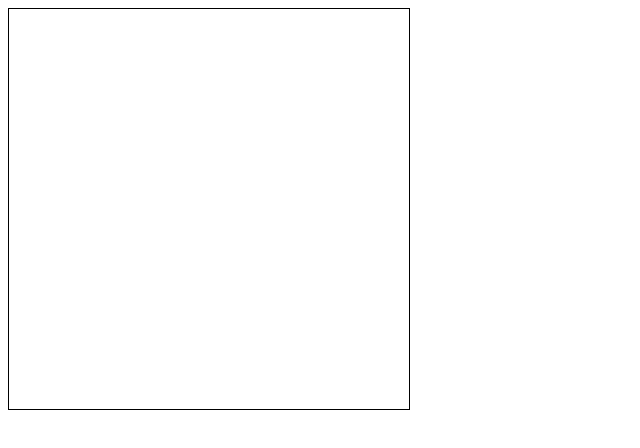
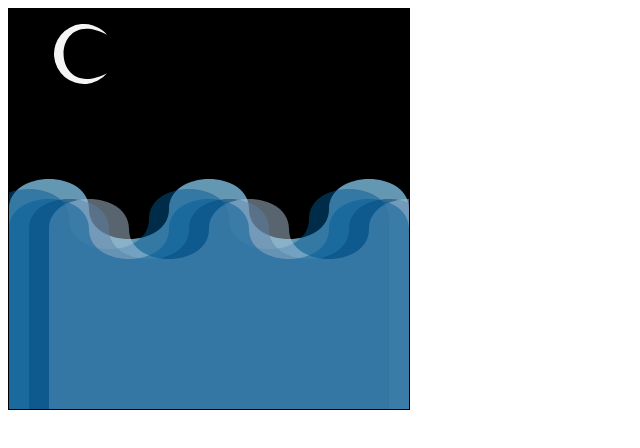
Before and after one commit to smileysim01/Canvas2DAPI_Wb5, a plain HTML site: page for_students/05-09-02.html in a window 1280 px wide. Shown: the whole page, without its empty margins (0-640 px from the left). Drawn offline with Linux system fonts and the light colour scheme.

Commit message:
Done all basics except 14 page

```diff
--- a/for_students/05-01-curves.js
+++ b/for_students/05-01-curves.js
@@ -56,9 +56,9 @@ function disconnect(u) {
  * be the actual functions
  */
 function parabola(u) {
-  return [20+80 * u, 100 - 400 * (u - 0.5) * (u - 0.5),
+  //return [20+80 * u, 100 - 400 * (u - 0.5) * (u - 0.5),40, 40];
+  return [20+80 * u, 100 - 400 * (u - 0.5) * (u - 0.5),80, -800 * (u-0.5)];
     // student changes these numbers to something else
-    40, 40];
 }
 
 /**
--- a/for_students/05-09-02.js
+++ b/for_students/05-09-02.js
@@ -6,3 +6,97 @@ export {};  // null statement to tell VSCode we're doing a module
 let canvas = document.getElementById("canvas1");
 if (!(canvas instanceof HTMLCanvasElement))
     throw new Error("Canvas is not HTML Element");
+
+let context = canvas.getContext("2d");
+
+context.fillStyle = "#000000";
+context.fillRect(0,0, canvas.width, canvas.height);
+
+function drawOcean(){
+    context.beginPath();
+    context.moveTo(0,200);
+    context.bezierCurveTo(0, 160, 80, 160, 80, 200);
+    context.bezierCurveTo(80, 240, 160, 240, 160, 200);
+    context.bezierCurveTo(160, 160, 240, 160, 240, 200);
+    context.bezierCurveTo(240, 240, 320, 240, 320, 200);
+    context.bezierCurveTo(320, 160, 400, 160, 400, 200);
+    // context.stroke();
+    context.lineTo(canvas.width,canvas.height);
+    context.lineTo(0,canvas.height);
+    context.lineTo(0,200);
+    context.closePath();
+    context.fill();
+}
+
+context.fillStyle = "#6497b1";
+context.strokeStyle = "blue";
+context.lineWidth = 5;
+drawOcean();
+
+context.save();
+context.translate(-20,10);
+context.fillStyle = "#005b967d";
+context.strokeStyle = "blue";
+context.lineWidth = 5;
+drawOcean();
+context.restore();
+
+context.save();
+context.translate(20,20);
+context.fillStyle = "#03396c7d";
+context.strokeStyle = "blue";
+context.lineWidth = 5;
+drawOcean();
+context.restore();
+
+context.save();
+context.translate(40,20);
+context.fillStyle = "#b3cde07d";
+context.strokeStyle = "blue";
+context.lineWidth = 5;
+drawOcean();
+context.restore();
+
+context.save();
+context.translate(0,20);
+context.fillStyle = "#005b967D";
+context.strokeStyle = "blue";
+context.lineWidth = 5;
+drawOcean();
+context.restore();
+
+context.fillStyle = "#f5f5f5";
+context.save();
+context.translate(0,-30);
+context.scale(0.5,0.5);
+context.beginPath();
+context.arc(150,150,60,Math.PI*40/180,Math.PI*320/180);
+context.bezierCurveTo(80,50,80,250,197,188);
+context.closePath();
+context.fill();
+context.restore();
+
+
+
+
+
+
+// let canvas = document.getElementById("canvas1");
+// if (!(canvas instanceof HTMLCanvasElement))
+//     throw new Error("Canvas is not HTML Element");
+
+
+// var ctx = canvas.getContext("2d");
+// ctx.beginPath();
+// ctx.moveTo(100, 150);
+// ctx.bezierCurveTo(125, 150, 100, 100, 150, 100);
+// ctx.bezierCurveTo(200, 100, 175, 150, 225, 150);
+// ctx.bezierCurveTo(300, 150, 150, 300, 100, 150);
+
+//  ctx.closePath();
+
+// ctx.strokeStyle = "black";
+// ctx.lineWidth = 10;
+// ctx.stroke();
+// ctx.fillStyle  ="yellow";
+// ctx.fill();
```
Also changed, not shown: for_students/05-09-01.js (+17 -0 lines), for_students/05-10-03.js (+10 -2 lines), for_students/05-11-01.html (+5 -1 lines), for_students/05-11-01.js (+40 -1 lines), for_students/05-12-01.js (+11 -5 lines), for_students/05-03-01.txt, for_students/05-04-01.txt, for_students/05-07-03.txt, for_students/05-09-02.txt, for_students/05-12-02.svg.
